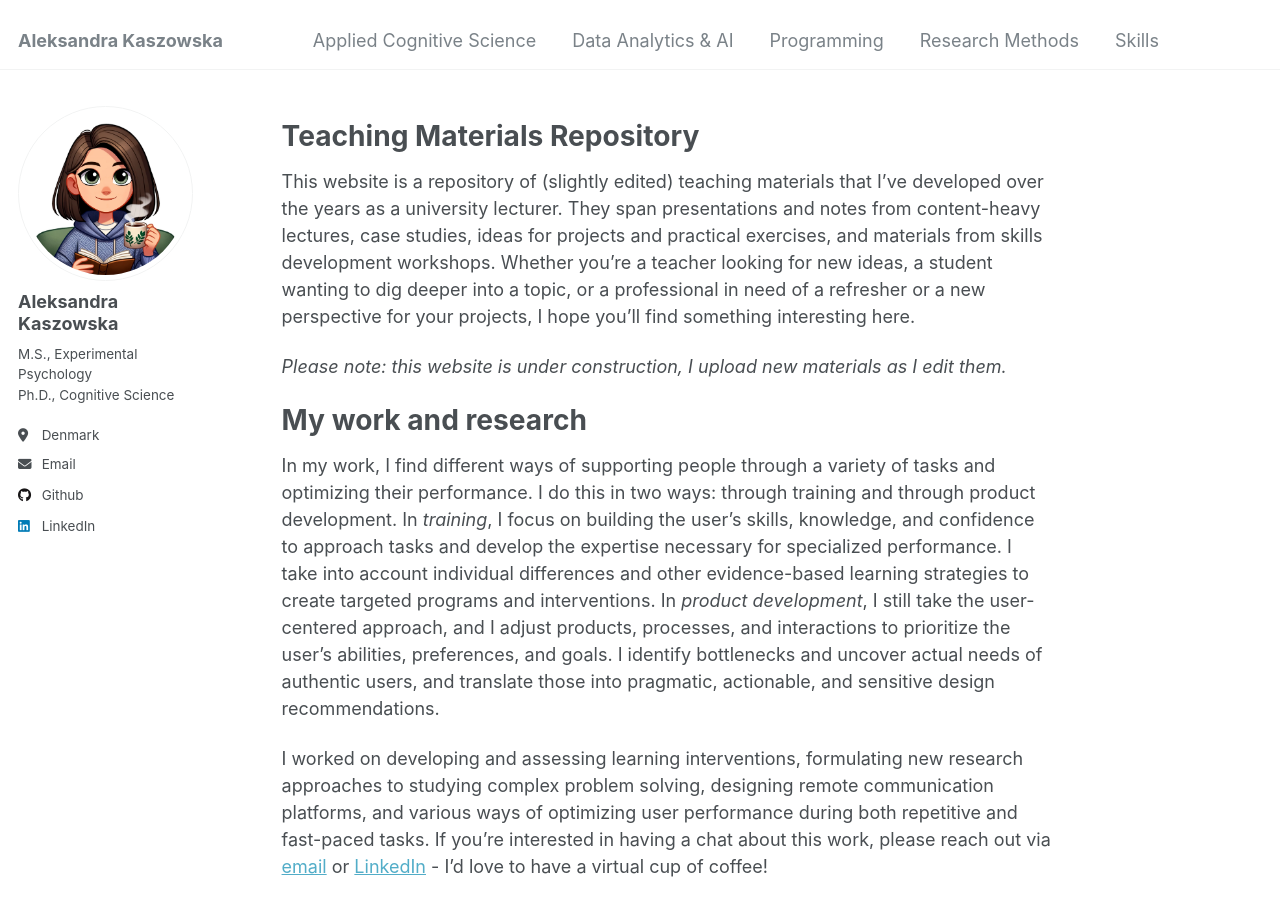
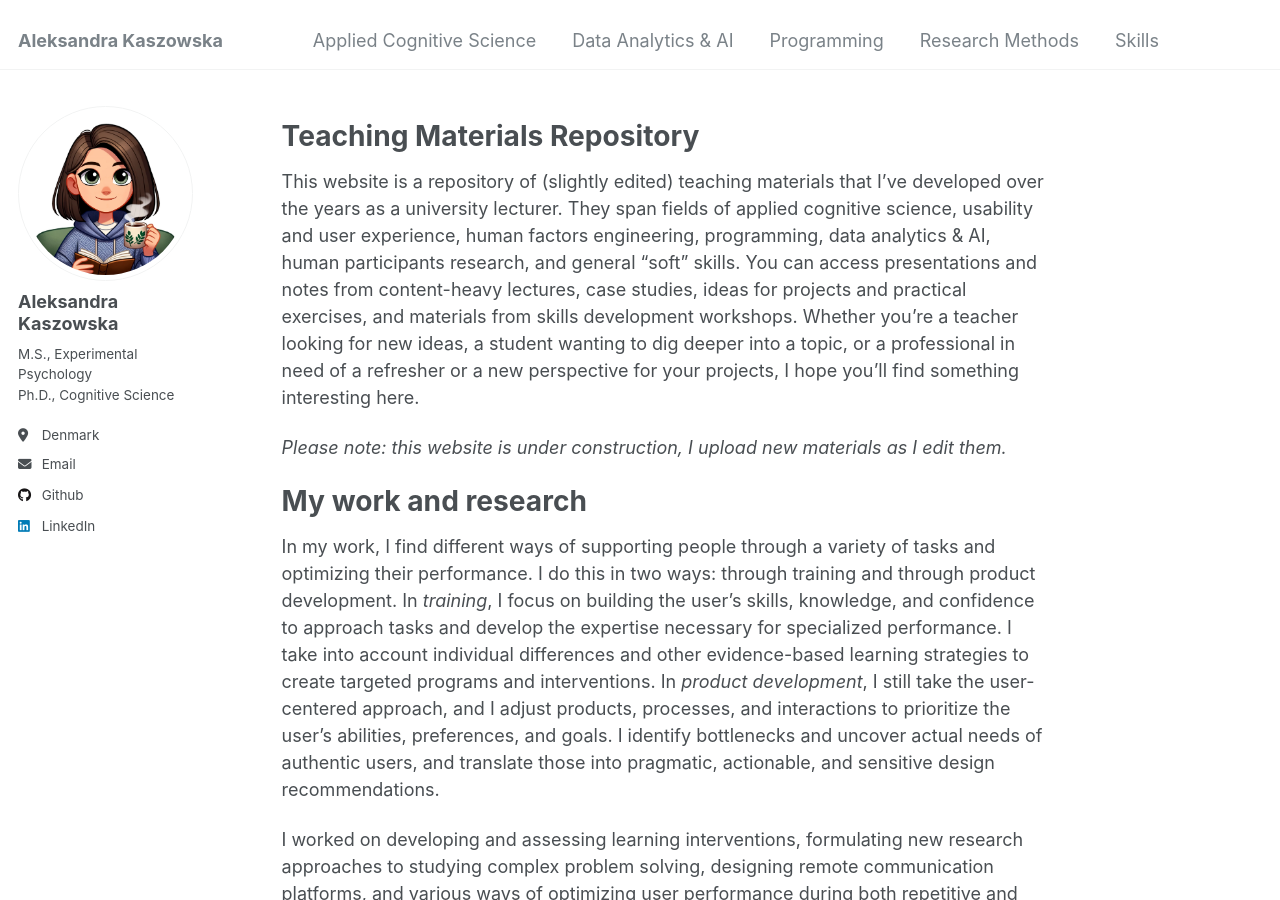
Before and after one commit to akaszowska/akaszowska.github.io, a Jekyll site: the page built from _pages/about.md, in a window 1280 px wide and 900 px high. Built offline with Jekyll 4.4.1, drawn with Linux system fonts in a browser that asks for light colours.

Commit message:
Update about.md

```diff
--- a/_pages/about.md
+++ b/_pages/about.md
@@ -9,7 +9,7 @@
 
 Teaching Materials Repository
 ======
-This website is a repository of (slightly edited) teaching materials that I've developed over the years as a university lecturer. They span presentations and notes from content-heavy lectures, case studies, ideas for projects and practical exercises, and materials from skills development workshops. Whether you're a teacher looking for new ideas, a student wanting to dig deeper into a topic, or a professional in need of a refresher or a new perspective for your projects, I hope you'll find something interesting here.
+This website is a repository of (slightly edited) teaching materials that I've developed over the years as a university lecturer. They span fields of applied cognitive science, usability and user experience, human factors engineering, programming, data analytics & AI, human participants research, and general "soft" skills. You can access presentations and notes from content-heavy lectures, case studies, ideas for projects and practical exercises, and materials from skills development workshops. Whether you're a teacher looking for new ideas, a student wanting to dig deeper into a topic, or a professional in need of a refresher or a new perspective for your projects, I hope you'll find something interesting here.
 
 _Please note: this website is under construction, I upload new materials as I edit them._
 
```
